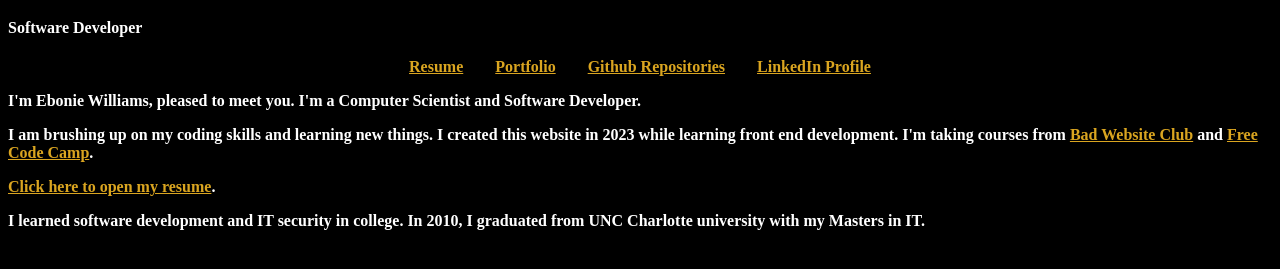
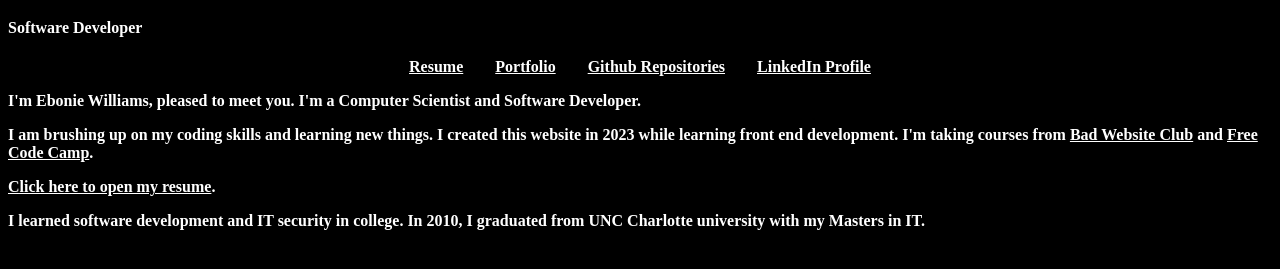
Before and after one commit to enwillia/enwillia.github.io, a plain HTML site: page index.html in a window 1280 px wide. Shown: the part 61-330 px from the top of the page. Drawn offline with Linux system fonts and the light colour scheme.

Commit message:
Changes to be committed: 	modified:   styles.css to all white text and link color

```diff
--- a/styles.css
+++ b/styles.css
@@ -14,7 +14,6 @@
      row-gap: 10px;
      column-gap: 2em;
 
-
 }
 
 #welcome-section{
@@ -26,16 +25,15 @@
 
 #img-icon{
   width: 75px;
-
-
 }
 
   body{
   color: white;
   background-color: black;
   }
+
   a{
-    color: goldenrod;
+    color: white;
   }
 
 
@@ -54,7 +52,6 @@
  right: 0;
  margin: 0;
  padding: 0;
-
 }
 
 li{
```
